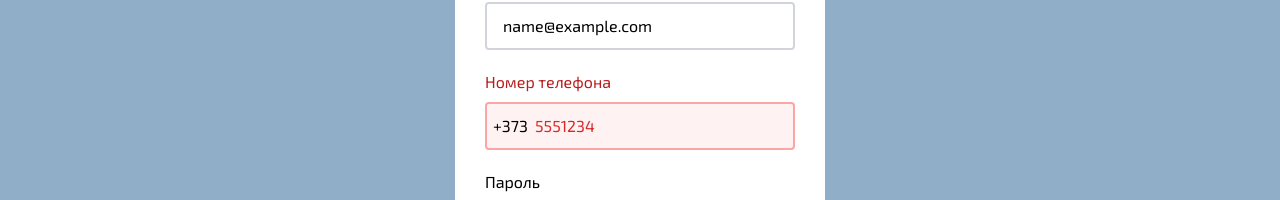
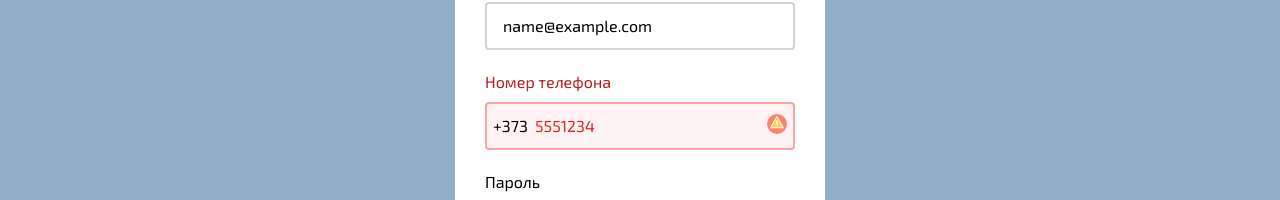
Before and after one commit to denis-dimitriev/eco-tech, a React (Vite) app: page /auth in a window 1280 px wide. Both pictures are taken after typing "Sample", "name@example.com", "5551234", "Sample123" into the empty fields and a click on the button 769 px from the left and 526 px from the top of the page. Shown: the part 300-500 px from the top of the page. Built offline with nearby package versions, Linux system fonts and the light colour scheme.

Commit message:
finish create auth page layout

```diff
--- a/src/assets/icons/index.ts
+++ b/src/assets/icons/index.ts
@@ -21,6 +21,8 @@ import { ReactComponent as StarFilledIcon } from "./star-filled.svg";
 import { ReactComponent as MessageIcon } from "./message.svg";
 import { ReactComponent as SearchIcon } from "./search.svg";
 import { ReactComponent as CloseIcon } from "./close.svg";
+import { ReactComponent as WarningIcon } from "./warning.svg";
+import { ReactComponent as SuccessIcon } from "./success.svg";
 
 export {
   CompareIcon,
@@ -46,4 +48,6 @@ export {
   MessageIcon,
   SearchIcon,
   CloseIcon,
+  WarningIcon,
+  SuccessIcon,
 };
--- a/src/components/organisms/sign-up-form/sign-up-form.tsx
+++ b/src/components/organisms/sign-up-form/sign-up-form.tsx
@@ -1,6 +1,11 @@
 import React, { ChangeEvent, FormEvent, MouseEvent, useState } from "react";
 import { CloseButton, Input, JoinUsButton } from "../../atoms/ui";
-import { EyeIcon, EyeOffIcon } from "../../../assets/icons";
+import {
+  EyeIcon,
+  EyeOffIcon,
+  SuccessIcon,
+  WarningIcon,
+} from "../../../assets/icons";
 import { Checkbox } from "../../atoms/ui/checkbox/checkbox";
 import { useAppDispatch, useAppSelector } from "../../../hooks/redux";
 import { useNavigate } from "react-router-dom";
@@ -128,10 +133,16 @@ export const SignUpForm = () => {
             `}
             value={formFields.tel}
             country="MD"
+            defaultCountry="MD"
             placeholder=" 690 55 121"
-            defaultCountry="MD"
             onChange={(value) => onTelInputHandler(value)}
           />
+          {validTel.success && (
+            <SuccessIcon className="absolute right-2 top-[55%]" />
+          )}
+          {validTel.error && (
+            <WarningIcon className="absolute right-2 top-[55%]" />
+          )}
         </div>
 
         <div className="relative block">
```
Also changed, not shown: src/assets/icons/success.svg (added), src/assets/icons/warning.svg (added).
